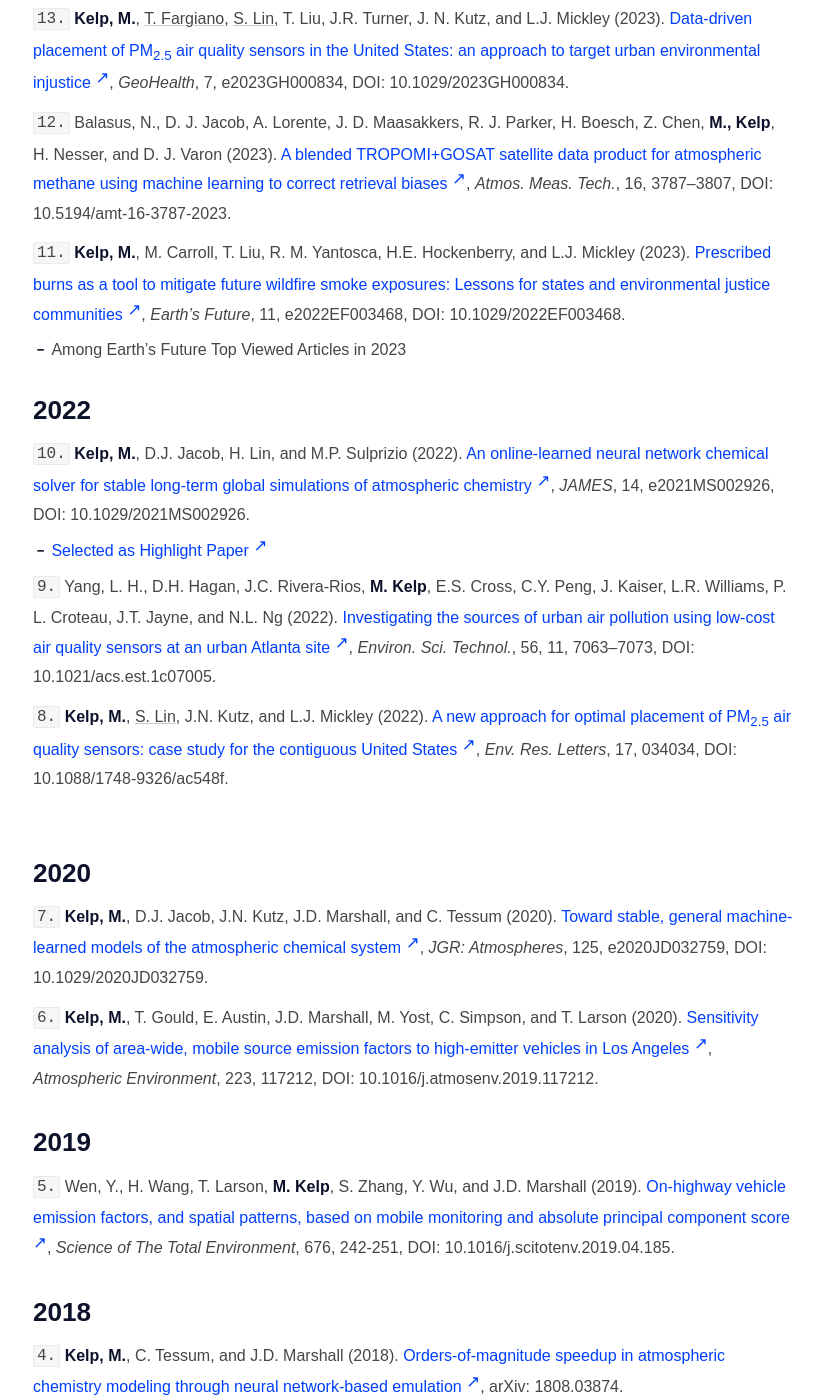
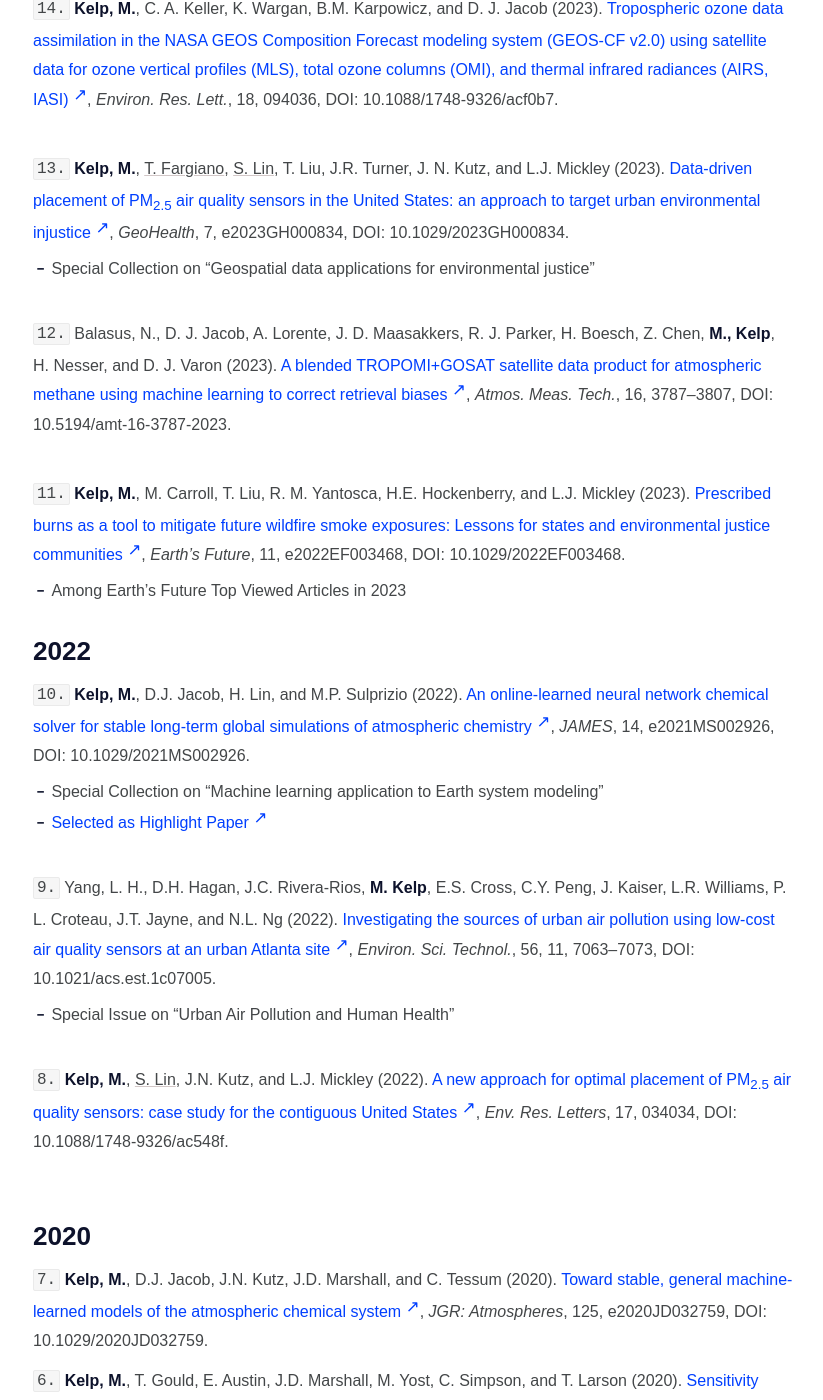
Before and after one commit to mkelp/mkelp.github.io, a Jekyll site: the page built from publications.md, in a window 1280 px wide and 1400 px high, scrolled down 1805 px. Shown: the whole window, without its empty margins (227-1050 px from the left). Built offline with Jekyll 4.4.1, drawn with Linux system fonts in a browser that asks for light colours; some web fonts are replaced; some of the changed text lies outside the part shown.

Commit message:
april19e

```diff
--- a/publications.md
+++ b/publications.md
@@ -40,8 +40,8 @@
 
 <!-- <br /> -->
 `19.` Qiu, M., D. Chen, **M. Kelp**, J. Li, G. Huang, M.D. Yazdi (2025). [The rising threats of wildland-urban interface fires in the era of climate change: The Los Angeles 2025 fires](https://www.cell.com/the-innovation/fulltext/S2666-6758(25)00038-4){:target="_blank"}, *The Innovation*, DOI: https://doi.org/10.1016/j.xinn.2025.100835.
+
 <br />
-
 `18.` Kawano, A., **M. Kelp**, M. Qiu, K. Singh, E. Chaturvedi, I. Azevedo, and M. Burke (2025). [Improved daily PM<sub>2.5</sub>
 estimates in India reveal inequalities in recent enhancement of air quality](https://www.science.org/doi/full/10.1126/sciadv.adq1071){:target="_blank"}, *Science Advances*, 11, 4, DOI: sciadv.adq1071.
 <br />
@@ -49,12 +49,12 @@
 ## **2024**
 
 `17.` Qiu, M., **M. Kelp**, S. Heft-Neal, X. Jin, C.F. Gould, D.Q. Tong, and M. Burke (2024). [Evaluating Estimation Methods for Wildfire Smoke and their Implications for Assessing Health Effects](https://pubs.acs.org/doi/10.1021/acs.est.4c05922){:target="_blank"}, *Environ. Sci. Technol.*, 58, 52, 22880–22893, DOI: 10.1021/acs.est.4c05922
-<!-- * Special Issue on "Wildland Fires: Emissions, Chemistry, Contamination, Climate, and Human Health" -->
+* Special Issue on "Wildland Fires: Emissions, Chemistry, Contamination, Climate, and Human Health"
+
 <br />
+`16.` Liu, T., <u>F.M. Panday</u>, <u>M.C. Caine</u>, **M. Kelp**, D.C. Pendergrass, and L.J. Mickley (2024). [Is the smoke aloft? Caveats regarding the use of the Hazard Mapping System (HMS) smoke product as a proxy for surface smoke presence across the United States](https://www.publish.csiro.au/WF/WF23148){:target="_blank"}, *International Journal of Wildland Fire*, 33, WF23148, DOI: 10.1071/WF23148.
 
-`16.` Liu, T., <u>F.M. Panday</u>, <u>M.C. Caine</u>, **M. Kelp**, D.C. Pendergrass, and L.J. Mickley (2024). [Is the smoke aloft? Caveats regarding the use of the Hazard Mapping System (HMS) smoke product as a proxy for surface smoke presence across the United States](https://www.publish.csiro.au/WF/WF23148){:target="_blank"}, *International Journal of Wildland Fire*, 33, WF23148, DOI: 10.1071/WF23148.
 <br />
-
 `15.` Lin, H., L.K. Emmons, E.W. Lundgren, L.H. Yang, X. Feng, R. Dang, S. Zhai, Y. Tang, **M. Kelp**, N.K. Colombi, S.D. Eastham, T.M. Fritz, A.M. Fiore, and D.J. Jacob (2024). [Intercomparison of GEOS-Chem and CAM-chem tropospheric oxidant chemistry within the Community Earth System Model version 2 (CESM2)](https://acp.copernicus.org/articles/24/8607/2024/){:target="_blank"}, *Atmospheric Chemistry and Physics*, 24, 8607–8624, DOI: 10.5194/acp-24-8607-2024.
 <br />
 
@@ -62,15 +62,15 @@
 
 <!-- <br /> -->
 `14.` **Kelp, M.**, C. A. Keller, K. Wargan, B.M. Karpowicz, and D. J. Jacob (2023).  [Tropospheric ozone data assimilation in the NASA GEOS Composition Forecast modeling system (GEOS-CF v2.0) using satellite data for ozone vertical profiles (MLS), total ozone columns (OMI), and thermal infrared radiances (AIRS, IASI)](https://iopscience.iop.org/article/10.1088/1748-9326/acf0b7){:target="_blank"}, *Environ. Res. Lett.*, 18, 094036, DOI: 10.1088/1748-9326/acf0b7.
+
 <br />
+`13.` **Kelp, M.**, <u>T. Fargiano</u>, <u>S. Lin</u>, T. Liu, J.R. Turner, J. N. Kutz, and L.J. Mickley (2023). [Data-driven placement of PM<sub>2.5</sub> air quality sensors in the United States: an approach to target urban environmental injustice](https://agupubs.onlinelibrary.wiley.com/doi/10.1029/2023GH000834){:target="_blank"}, *GeoHealth*, 7, e2023GH000834, DOI: 10.1029/2023GH000834.
+* Special Collection on "Geospatial data applications for environmental justice"
 
-`13.` **Kelp, M.**, <u>T. Fargiano</u>, <u>S. Lin</u>, T. Liu, J.R. Turner, J. N. Kutz, and L.J. Mickley (2023). [Data-driven placement of PM<sub>2.5</sub> air quality sensors in the United States: an approach to target urban environmental injustice](https://agupubs.onlinelibrary.wiley.com/doi/10.1029/2023GH000834){:target="_blank"}, *GeoHealth*, 7, e2023GH000834, DOI: 10.1029/2023GH000834.
-<!-- * Special Collection on "Geospatial data applications for environmental justice" -->
 <br />
+`12.` Balasus, N., D. J. Jacob, A. Lorente, J. D. Maasakkers, R. J. Parker, H. Boesch, Z. Chen,  **M., Kelp**, H. Nesser, and D. J. Varon (2023). [A blended TROPOMI+GOSAT satellite data product for atmospheric methane using machine learning to correct retrieval biases](https://amt.copernicus.org/articles/16/3787/2023/){:target="_blank"}, *Atmos. Meas. Tech.*, 16, 3787–3807, DOI: 10.5194/amt-16-3787-2023.
 
-`12.` Balasus, N., D. J. Jacob, A. Lorente, J. D. Maasakkers, R. J. Parker, H. Boesch, Z. Chen,  **M., Kelp**, H. Nesser, and D. J. Varon (2023). [A blended TROPOMI+GOSAT satellite data product for atmospheric methane using machine learning to correct retrieval biases](https://amt.copernicus.org/articles/16/3787/2023/){:target="_blank"}, *Atmos. Meas. Tech.*, 16, 3787–3807, DOI: 10.5194/amt-16-3787-2023.
 <br />
-
 `11.` **Kelp, M.**, M. Carroll, T. Liu, R. M. Yantosca, H.E. Hockenberry, and L.J. Mickley (2023). [Prescribed burns as a tool to mitigate future wildfire smoke exposures: Lessons for states and environmental justice communities](https://agupubs.onlinelibrary.wiley.com/doi/10.1029/2022EF003468){:target="_blank"}, *Earth's Future*, 11, e2022EF003468, DOI: 10.1029/2022EF003468.
  * Among Earth's Future Top Viewed Articles in 2023
  <br />
@@ -84,18 +84,19 @@
 <!-- <br /> -->
 `10.` **Kelp, M.**, D.J. Jacob, H. Lin, and M.P. Sulprizio (2022). [An online-learned neural network chemical
 solver for stable long-term global simulations of atmospheric chemistry](https://doi.org/10.1029/2021MS002926){:target="_blank"}, *JAMES*, 14, e2021MS002926, DOI: 10.1029/2021MS002926. <br />
-<!-- * Special Collection on “Machine learning application to Earth system modeling” -->
+* Special Collection on “Machine learning application to Earth system modeling”
 * [Selected as Highlight Paper](https://eos.org/editor-highlights/accurate-and-fast-emulation-with-online-machine-learning){:target="_blank"}
 <!-- * **Talks**: [Royal Met. Society Atmospheric Chem. Special Interest Conference](https://youtu.be/AKomky52rPU?t=5561){:target="_blank"}, [NASA GISS](https://www.youtube.com/watch?v=0OK53zXPh5k&ab_channel=NASAGoddardInstituteforSpaceStudies){:target="_blank"} -->
+
 <br>
+`9.` Yang, L. H., D.H. Hagan, J.C. Rivera-Rios, **M. Kelp**, E.S. Cross, C.Y. Peng, J. Kaiser, L.R. Williams, P. L. Croteau, J.T. Jayne, and N.L. Ng (2022). [Investigating the sources of urban air pollution using low-cost air quality sensors at an urban Atlanta site](https://pubs.acs.org/doi/10.1021/acs.est.1c07005){:target="_blank"}, *Environ. Sci. Technol.*, 56, 11, 7063–7073, DOI: 10.1021/acs.est.1c07005. <br />
+* Special Issue on "Urban Air Pollution and Human Health"
 
-`9.` Yang, L. H., D.H. Hagan, J.C. Rivera-Rios, **M. Kelp**, E.S. Cross, C.Y. Peng, J. Kaiser, L.R. Williams, P. L. Croteau, J.T. Jayne, and N.L. Ng (2022). [Investigating the sources of urban air pollution using low-cost air quality sensors at an urban Atlanta site](https://pubs.acs.org/doi/10.1021/acs.est.1c07005){:target="_blank"}, *Environ. Sci. Technol.*, 56, 11, 7063–7073, DOI: 10.1021/acs.est.1c07005.
-<!-- * Special Issue on "Urban Air Pollution and Human Health" -->
 <br />
-
 `8.` **Kelp, M.**, <u>S. Lin</u>, J.N. Kutz, and L.J. Mickley (2022). [A new approach for optimal placement of PM<sub>2.5</sub>
 air quality sensors: case study for the contiguous United States](https://iopscience.iop.org/article/10.1088/1748-9326/ac548f){:target="_blank"}, *Env. Res. Letters*, 17, 034034, DOI: 10.1088/1748-9326/ac548f.
 <br />
+
 <!-- * **Talk**: [ACCESS XVII](https://youtu.be/kLwQu0Vt2mQ){:target="_blank"} -->
 
 ## **2020**
@@ -115,8 +116,8 @@
 
 <!-- <br> -->
 `4.` **Kelp, M.**, C. Tessum, and J.D. Marshall (2018). [Orders-of-magnitude speedup in atmospheric chemistry modeling through neural network-based emulation](https://arxiv.org/abs/1808.03874){:target="_blank"}, arXiv: 1808.03874.
+
 <br>
-
 `3.` **Kelp, M.**, A.P. Grieshop, C.O. Reynolds, J. Baumgartner, G. Jain, K. Sethuramanand, and J.D. Marshall (2018). [Real-time indoor measurement of health and climate-relevant air pollution concentrations during a carbon-finance-approved cookstove intervention in rural India](https://www.sciencedirect.com/science/article/pii/S2352728517300726){:target="_blank"}, *Development Engineering*, 3, 125-132, DOI: 10.1016/j.deveng.2018.05.001.
 <br />
 
```
